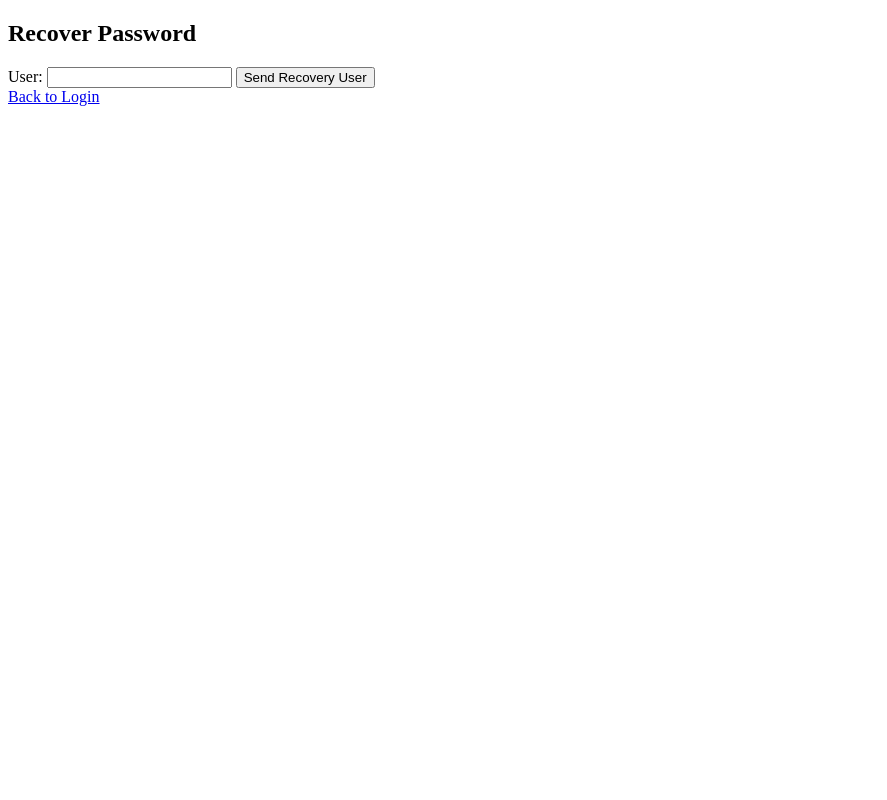
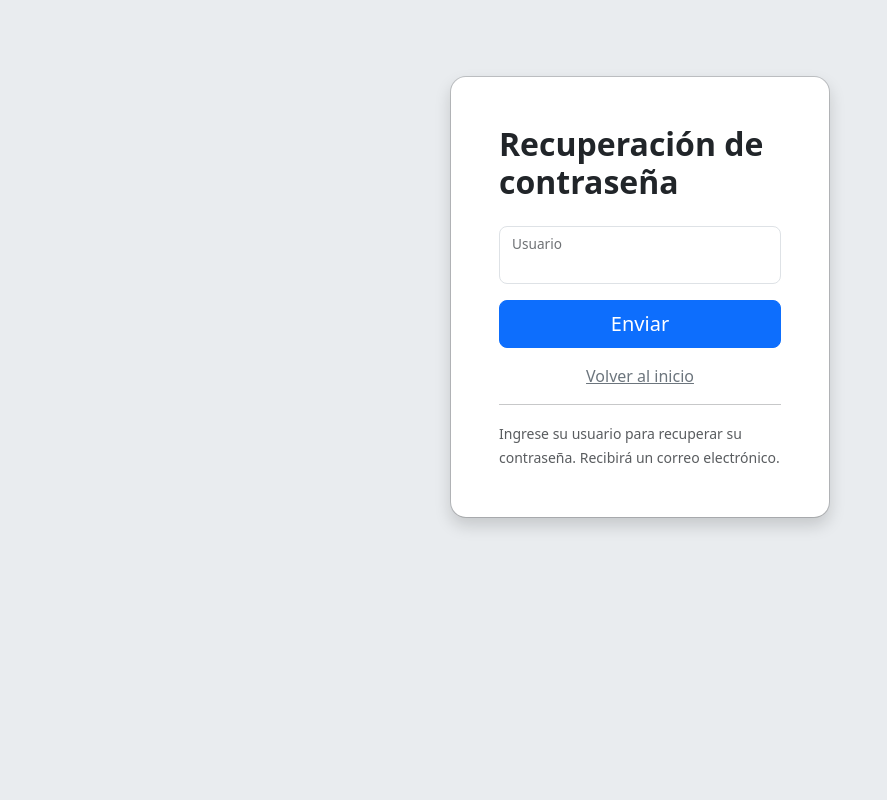
Before and after one commit to LautaroO/TpVulnerabilidadesSeguridadInformatica, a Flask app: page /recover_password in a window 1280 px wide. Shown: the whole page, without its empty margins (0-887 px from the left). Run offline with Flask 3, Linux system fonts and the light colour scheme.

Commit message:
add password recovery html page

```diff
--- /dev/null
+++ b/static/css/recover_password.css
@@ -0,0 +1,7 @@
+.modal-sheet .modal-dialog {
+  width: 380px;
+  transition: bottom .75s ease-in-out;
+}
+.modal-sheet .modal-footer {
+  padding-bottom: 2rem;
+}
--- a/templates/recover_password.html
+++ b/templates/recover_password.html
@@ -3,14 +3,41 @@
 <head>
     <meta charset="UTF-8">
     <title>Recover Password</title>
+    <link href="../static/css/recover_password.css" rel="stylesheet">
+    <link href="https://cdn.jsdelivr.net/npm/bootstrap@5.3.3/dist/css/bootstrap.min.css" rel="stylesheet"
+          integrity="sha384-QWTKZyjpPEjISv5WaRU9OFeRpok6YctnYmDr5pNlyT2bRjXh0JMhjY6hW+ALEwIH" crossorigin="anonymous">
+    <script src="https://cdn.jsdelivr.net/npm/bootstrap@5.3.3/dist/js/bootstrap.bundle.min.js"
+            integrity="sha384-YvpcrYf0tY3lHB60NNkmXc5s9fDVZLESaAA55NDzOxhy9GkcIdslK1eN7N6jIeHz"
+            crossorigin="anonymous"></script>
 </head>
 <body>
-<h2>Recover Password</h2>
-<form method="POST">
-    <label for="user">User:</label>
-    <input type="user" id="user" name="user" required>
-    <button type="submit">Send Recovery User</button>
-</form>
-<a href="{{ url_for('login') }}">Back to Login</a>
+
+<div class="modal modal-sheet d-block bg-body-secondary p-4 py-md-5" tabindex="-1" role="dialog"
+     id="modalSignin">
+    <div class="modal-dialog" role="document">
+        <div class="modal-content rounded-4 shadow">
+            <div class="modal-header p-5 pb-4 border-bottom-0">
+                <h1 class="fw-bold mb-0 fs-2">Recuperación de contraseña</h1>
+            </div>
+
+            <div class="modal-body p-5 pt-0">
+                <form class="" method="POST">
+                    <div class="form-floating mb-3">
+                        <input type="user" class="form-control rounded-3" id="user"
+                               name="user" required>
+                        <label for="user">Usuario</label>
+                    </div>
+                    <button class="w-100 mb-3 btn btn-lg rounded-3 btn-primary" type="submit">Enviar</button>
+                    <div class="position-relative" style="text-align: center">
+                        <a class="link-secondary" href="/">Volver al inicio</a>
+                    </div>
+                    <hr>
+                    <small class="text-body-secondary">Ingrese su usuario para recuperar su contraseña. Recibirá un correo electrónico.</small>
+                </form>
+            </div>
+        </div>
+    </div>
+</div>
+
 </body>
 </html>
```
